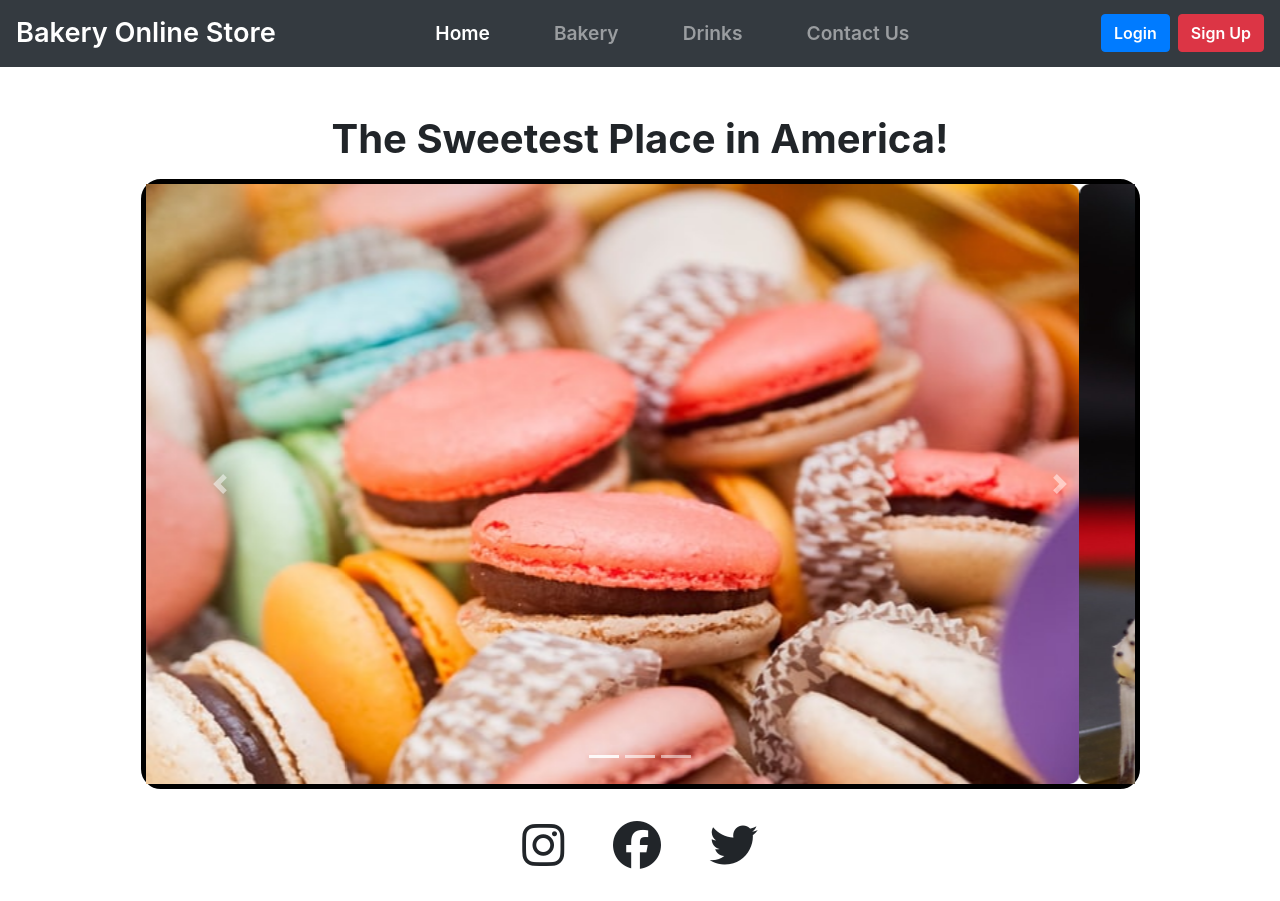
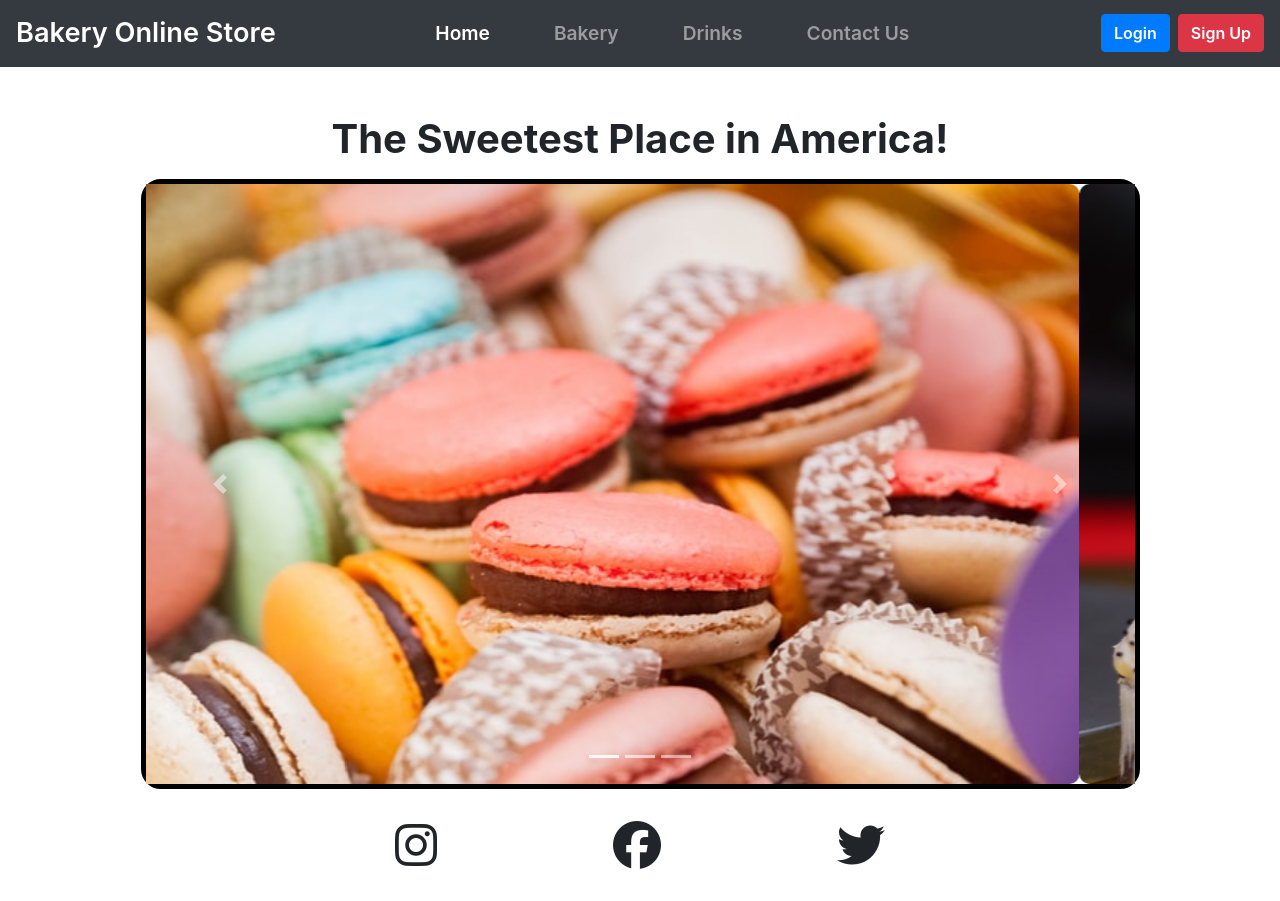
Before and after one commit to jharteaga/react-bakery-online-store, a React (Create React App) app: page /react-bakery-online-store/home in a window 1280 px wide. Before the commit the page ends 870 px from the top, so only its background shows below. Built offline with nearby package versions, Linux system fonts and the light colour scheme.

Commit message:
Add margin social media

```diff
--- a/src/scss/main.scss
+++ b/src/scss/main.scss
@@ -70,10 +70,9 @@ h1 {
 
 .social-media {
   display: flex;
-  justify-content: space-evenly;
-  width: 30%;
-  margin: 0 auto;
-  margin-top: 2em;
+  justify-content: space-around;
+  width: 60%;
+  margin: 2em auto;
   & .fab {
     font-size: 3rem;
     cursor: pointer;
```
